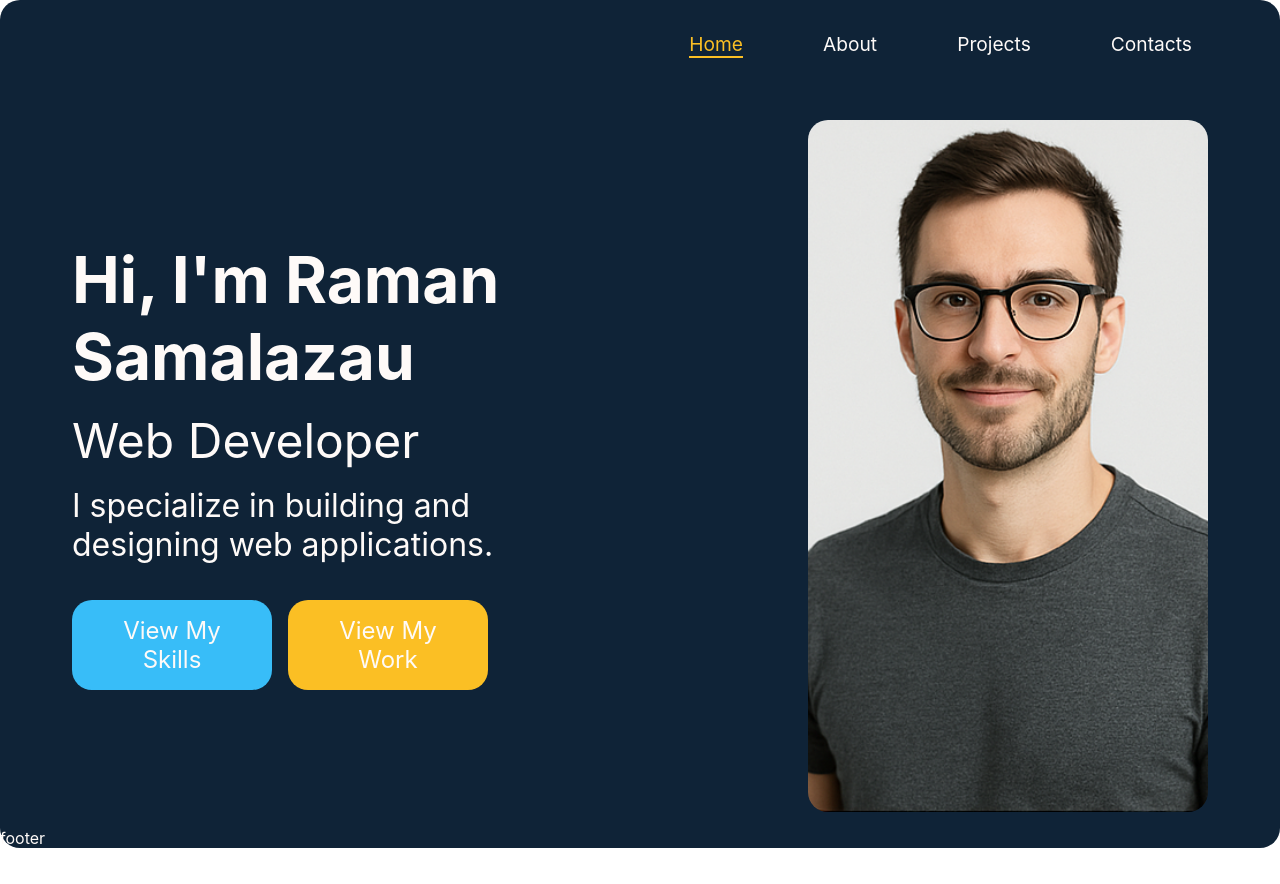
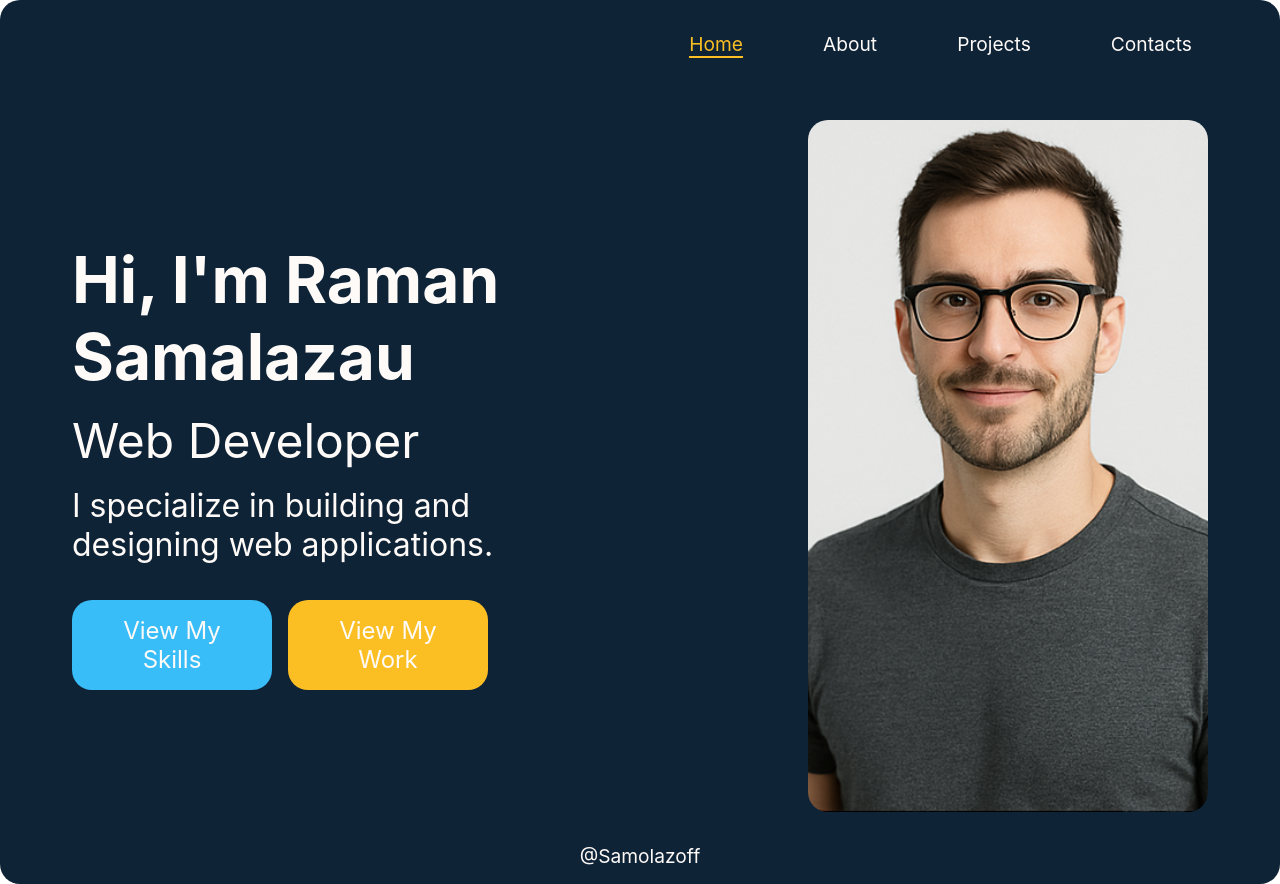
Before and after one commit to samolazoff/portfolio-website, a React (Vite) app in the folder frontend/: page / in a window 1280 px wide. Before the commit the page ends 848 px from the top, so only its background shows below. Built offline with nearby package versions, Linux system fonts and the light colour scheme.

Commit message:
Add footer

```diff
--- /dev/null
+++ b/frontend/src/components/AppFooter/AppFooter.jsx
@@ -0,0 +1,13 @@
+import './AppFooter.scss';
+
+import {Link} from 'react-router';
+
+const AppFooter = () => {
+    return (
+        <footer className='container app-footer'>
+            <Link to = 'https://github.com/samolazoff' target="_blank">@Samolazoff</Link>
+        </footer>
+    );
+};
+
+export default AppFooter;
--- /dev/null
+++ b/frontend/src/components/AppFooter/AppFooter.scss
@@ -0,0 +1,15 @@
+@use '../../styles/var.scss';
+
+.app-footer{
+    display: flex;
+    flex-direction: row;
+    align-items: center;
+    justify-content: center;
+    padding-top: 40px;
+    a{
+        font-size: 1.2rem;
+        &:hover{
+            color: var.$accent;
+        }
+    }
+}
--- a/frontend/src/components/Layout/Layout.jsx
+++ b/frontend/src/components/Layout/Layout.jsx
@@ -2,6 +2,7 @@ import React from 'react';
 
 import { Outlet } from 'react-router';
 import AppHeader from '../AppHeader/AppHeader';
+import AppFooter from '../AppFooter/AppFooter';
 
 const Layout = () => {
     return (
@@ -10,7 +11,7 @@ const Layout = () => {
             <main className='app-main'>
                 <Outlet/>
             </main>
-            <footer>footer</footer>
+            <AppFooter/>
         </>
     );
 };
--- a/frontend/src/pages/Home/Home.scss
+++ b/frontend/src/pages/Home/Home.scss
@@ -5,6 +5,7 @@
     flex-direction: row;
     justify-content: space-between;
     align-items: center;
+    flex-wrap: wrap;
     gap: 4rem;
     &-txt-box{
         display: flex;
```
